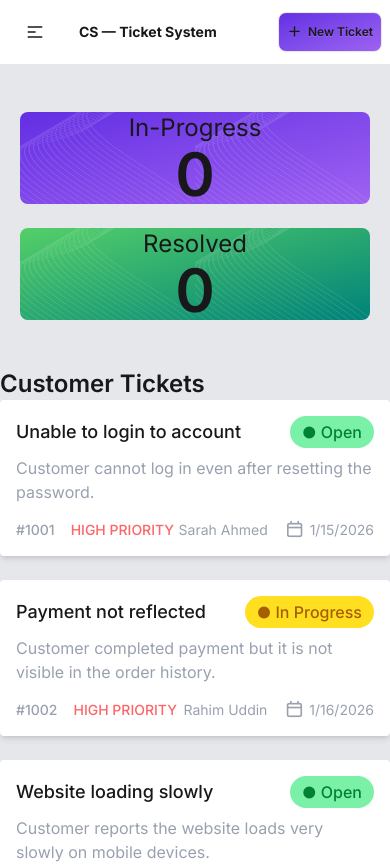
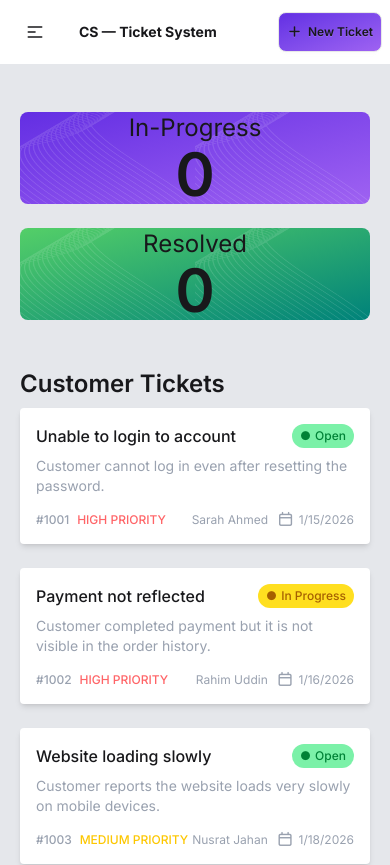
Before and after one commit to AlponaKhan/mission-restart-asmt-2, a React (Vite) app: page / in a window 390 px wide. Shown: the top 865 px of the page. Built offline with nearby package versions, Linux system fonts and the light colour scheme.

Commit message:
simple design done

```diff
--- a/src/App.jsx
+++ b/src/App.jsx
@@ -25,7 +25,7 @@ function App() {
       </div>}>
         <Main customerPromise={customerPromise}></Main>
       </Suspense>
-      {/* <Footer></Footer> */}
+      <Footer></Footer>
     </>
   )
 }
--- a/src/components/mainSection/Cards.jsx
+++ b/src/components/mainSection/Cards.jsx
@@ -6,7 +6,7 @@ const Cards = ({ customerPromise }) => {
     // console.log(customerProblems);
     return (
         <div>
-            <h2 className='text-2xl font-semibold'>Customer Tickets</h2>
+            <h2 className='text-2xl font-semibold pb-2'>Customer Tickets</h2>
 
             <div className='grid grid-cols-1 gap-6 md:grid-cols-2'>
                 {
--- a/src/components/mainSection/CustomerCard.jsx
+++ b/src/components/mainSection/CustomerCard.jsx
@@ -11,20 +11,20 @@ const CustomerCard = ({ problem }) => {
             <div className='bg-white shadow-md rounded-sm '>
                     <div className='px-4'>
                         <div className='flex justify-between items-center  pt-4'>
-                            <h2 className='font-medium text-lg '>{title}</h2>
-                            <p className={`font-medium flex gap-1 justify-center items-center  py-1 px-3 rounded-full  ${status==='Open'?'bg-green-300 text-green-700': 'bg-yellow-300 text-yellow-700'}`}>
+                            <h2 className='font-medium md:text-lg '>{title}</h2>
+                            <p className={`font-medium text-xs md:text-base flex gap-1 justify-center items-center  py-1 px-2 md:px-3 rounded-full  ${status==='Open'?'bg-green-300 text-green-700': 'bg-yellow-300 text-yellow-700'}`}>
                                 <i class="fa-solid fa-circle fa-xs"></i>
                                 {status}</p>
                         </div>
-                        <p className='text-gray-400 pt-2'>{description}</p>
+                        <p className='text-gray-400 pt-2 text-sm md:text-base'>{description}</p>
                         <div className='flex justify-between items-center py-4'>
-                            <div className='flex items-center gap-4'>
-                                <p className='font-medium text-sm text-gray-400'>#{id}</p>
-                                <p className={`font-medium text-sm ${priority ==='High priority'? 'text-red-400' :priority ==='Medium priority'? 'text-yellow-400': 'text-green-400' }`}>{priority.toUpperCase()}</p>
+                            <div className='flex items-center md:gap-4 gap-2'>
+                                <p className='font-medium md:text-sm text-xs text-gray-400'>#{id}</p>
+                                <p className={`font-medium md:text-sm text-xs ${priority ==='High priority'? 'text-red-400' :priority ==='Medium priority'? 'text-yellow-400': 'text-green-400' }`}>{priority.toUpperCase()}</p>
                             </div>
-                            <div className='flex items-center gap-4'>
-                                <p className='text-sm text-gray-400'>{customer}</p>
-                                <p className='text-sm text-gray-400 flex gap-1 justify-center items-center'>
+                            <div className='flex items-center gap-2 md:gap-4'>
+                                <p className='md:text-sm text-xs text-gray-400'>{customer}</p>
+                                <p className='md:text-sm text-xs text-gray-400 flex gap-1 justify-center items-center'>
                                     <i class="fa-regular fa-calendar fa-lg"></i>
                                     {createdAt}</p>
                             </div>
--- a/src/components/mainSection/Main.jsx
+++ b/src/components/mainSection/Main.jsx
@@ -1,17 +1,25 @@
 import React from 'react';
 import Cards from './Cards';
+import TaskStatus from './TaskStatus';
+import Resloved from './Resloved';
 
 
 const Main = ({ customerPromise }) => {
     return (
         <div>
-            <div className='grid  md:gap-8 md:grid-cols-3 justify-between  md:px-20 pb-8'>
-                <div className='col-span-2'>
+            <div className='grid grid-cols-1 md:gap-8 md:grid-cols-3 justify-between  md:px-20 pb-10 px-5'>
+                <div className='md:col-span-2'>
                     <Cards customerPromise={customerPromise}></Cards>
                 </div>
-                <div className='col-span-1'>
-                    <h2>Task Status</h2>
-                    <h2>Resolved Task</h2>
+                <div className='md:col-span-1'>
+                    <div>
+                        <h2 className='font-semibold text-2xl'>Task Status</h2>
+                        <TaskStatus></TaskStatus>
+                    </div>
+                    <div>
+                        <h2 className='font-semibold text-2xl'>Resolved Task</h2>
+                        <Resloved></Resloved>
+                    </div>
                 </div>
             </div>
         </div>
--- /dev/null
+++ b/src/components/mainSection/Resloved.jsx
@@ -0,0 +1,15 @@
+import React from 'react';
+
+const Resloved = () => {
+    return (
+        <div>
+            <p className='text-gray-400'>No resolved tasks yet.</p>
+
+            <div className='bg-sky-100 shadow-md rounded-sm p-4'>
+                <h2 className='font-medium text-lg'>Incorrect Billing Address</h2>
+            </div>
+        </div>
+    );
+};
+
+export default Resloved;
--- /dev/null
+++ b/src/components/mainSection/TaskStatus.jsx
@@ -0,0 +1,14 @@
+import React from 'react';
+
+const TaskStatus = () => {
+    return (
+        <div>
+            <div className='bg-white shadow-md rounded-sm p-4'>
+                <h2 className='font-medium text-lg pb-4'>Payment Failed - Card Declined</h2>
+                <button className='text-white font-semibold bg-green-600 rounded-sm py-2 text-center w-full'>Complete</button>
+            </div>
+        </div>
+    );
+};
+
+export default TaskStatus;
```
